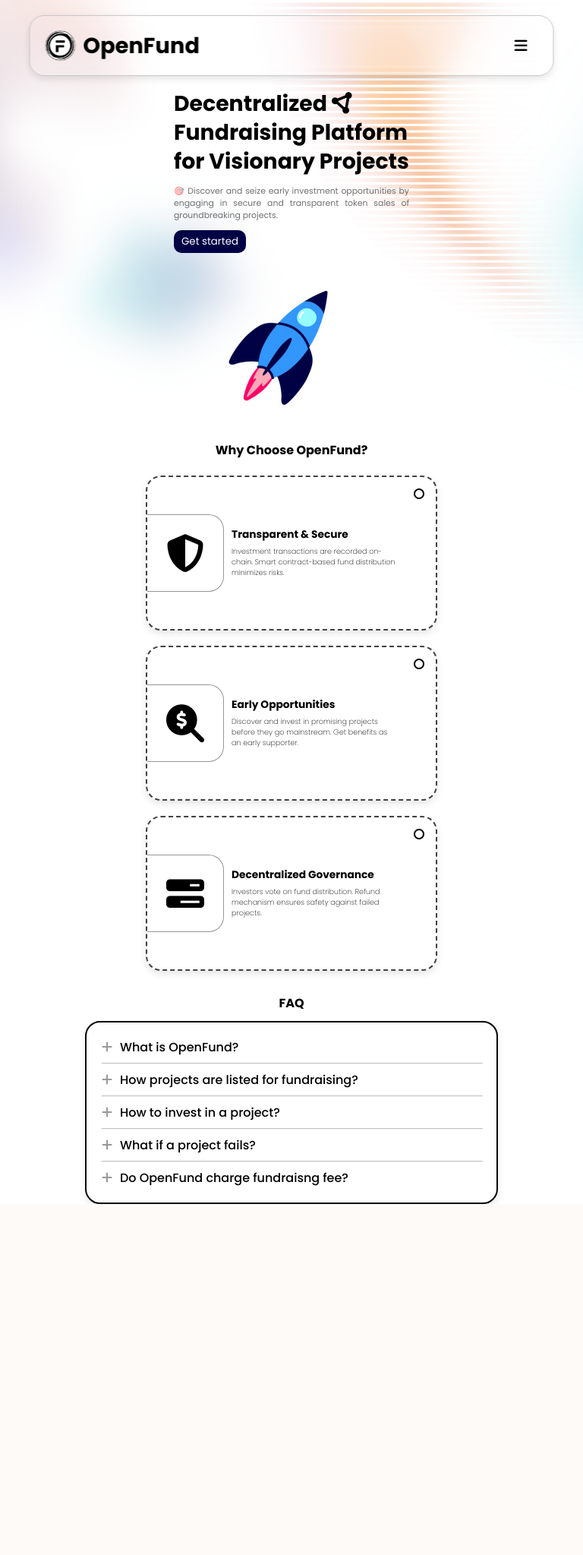
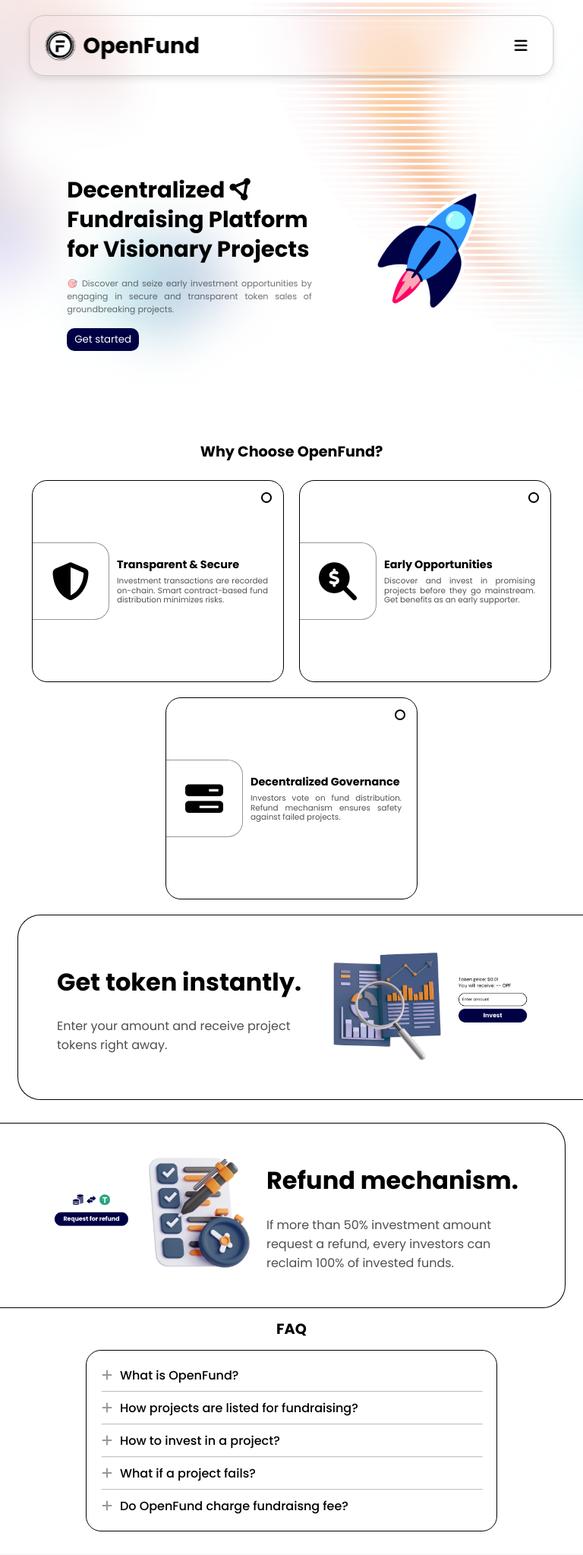
Before and after one commit to trungbq8/openfund, a Flask app: page / in a window 768 px wide. Shown: the top 2047 px of the page at 76% size. Before the commit the page ends 1585 px from the top, so only its background shows below. Run offline with Flask 3, Linux system fonts and the light colour scheme.

Commit message:
update index.html

```diff
--- a/server-config/set-up.txt
+++ b/server-config/set-up.txt
@@ -42,7 +42,7 @@ www -> https://openfund.live
 5432 -> 5432 - 192.168.1.233 (postgreSQL)
 22 -> 22, 192.168.1.233
 222 -> 22, 192.168.1.99
-2222 -> 22 -> 22, 192.168.1.100
+2222 -> 22, 192.168.1.100
 
 # Nginx - certbot
 sudo apt update
@@ -59,3 +59,7 @@ sudo certbot delete --cert-name webhookgithub.mooo.com
 python3 -m venv env
 source env/bin/activate
 deactivate
+
+# Generate ssh key
+ssh-keygen -t rsa -b 4096 -C "email@example.com"
+cat ~/.ssh/id_rsa.pub
--- a/templates/index.html
+++ b/templates/index.html
@@ -209,7 +209,7 @@
       /* hero */
       .hero{
          width: 100%;
-         height: 580px;
+         min-height: 580px;
          background-image: url(/static/app_assets/hero-background.png);
          background-size: cover;
          background-position: center;
@@ -223,26 +223,28 @@
          box-sizing: border-box;
       }
       .hero-text{
-         width: 552px;
+         width: 42vw;
+         min-width: 300px;
          border: 0;
       }
       .hero-text h1{
-         font-size: 3.15rem;
+         font-size: clamp(1.7rem, 3.8vw, 5rem);
          margin-top: 0;
-         margin-bottom: -15px;
+         margin-bottom: -5px;
       }
       .hero-text p{
          color: black;
          opacity: 0.56;
-         margin-top: 30px;
-         font-size: 0.915rem;
+         margin-top: 20px;
+         font-size: clamp(0.7rem, 1.2vw, 2rem);
+         text-align: justify;
       }
       .hero-gif{
-         width: 300px;
-         height: 300px;
+         width: clamp(200px, 20vw, 300px);
          margin-bottom: 40px;
       }
       .get_started{
+         margin-top: 5px;
          padding: 5px 10px;
          border-radius: 10px;
          border: 0;
@@ -258,6 +260,10 @@
          align-items: center;
          position: relative;
       }
+      .description h1{
+         font-size: clamp(1.2rem, 1.8vw, 3rem);
+         margin-top: 0px;
+      }
       .description-boxes{
          margin-top: 10px;
          margin-bottom: 20px;
@@ -271,24 +277,24 @@
       }
       .description-box{
          cursor: pointer;
-         width: 380px;
-         max-width: 380px;
-         height: 200px;
-         border: dashed 2px rgb(65, 65, 65);
+         width: 30vw;
+         min-width: 330px;
+         height: 33vh;
+         border: solid 1px black;
          border-radius: 20px;
          display: flex;
          align-items: center;
-         box-shadow: 0px 4px 10px rgba(0, 0, 0, 0.1);
-
          position: relative;
       }
       .description-box:hover{
          transform: scale(1.05);
       }
       .description-box-icon{
-         font-size: 50px;
-         height: 100px;
-         width: 100px;
+         font-size: clamp(50px, 3vw, 100px);
+         height: 8vw;
+         width: 8vw;
+         min-width: 100px;
+         min-height: 100px;
          border: solid 1px rgb(150, 150, 150);
          border-left: 0;
          border-top-right-radius: 20px;
@@ -301,22 +307,24 @@
       .description-box-text{
          display: flex;
          flex-direction: column;
-         width: 226px;
+         width: clamp(260px, 20vw, 20vw);
          margin-right: 20px;
          height: 100px;
          justify-content: center;
       }
       .description-box-text h1{
-         font-size: 1rem;
+         font-size: clamp(0.9rem, 1.4vw, 1.4vw);
          margin-bottom: 5px;
          margin-top: 0px;
       }
       .description-box-text h2{
          margin-top: 0px;
          margin-bottom: 0;
-         font-size: 0.69rem;
-         font-weight:200;
-
+         font-size: clamp(0.65rem, 1vw, 1vw);
+         font-weight: 400;
+         text-align: justify;
+         opacity: 0.69;
+         line-height: 1.2;
       }
       .circle{
          position: absolute;
@@ -338,84 +346,10 @@
          .nav-bar{
             width: 90%;
          }
-         .hero{
-            gap: 3%;
-            padding: 30px 5% 0 5%;
-         }
-         .hero-gif{
-            width: 230px;
-            height: 230px;
-         }
-         .hero-text{
-            width: 440px;
-         }
-         .hero-text h1{
-            font-size: 2.51rem;
-         }
-         .hero-text p{
-            margin-top: 20px;
-            font-size: 0.74rem;
-            text-align: justify;
-         }
-         .description-box{
-            width: 86%;
-         }
-         .description-box-text{
-            width: 220px;
-         }
-         .description-box-text h1{
-            font-size: 0.86rem;
-            margin-top: 0px;
-         }
-         .description-box-text h2{
-            font-size: 0.6rem;
-         }
       }
       @media (max-width: 768px) {
          .nav-bar{
             width: 90%;
-         }
-         .hero{
-            gap: 20px;
-            padding: 88px 0px 0px 0px;
-            flex-direction: column;
-         }
-         .hero-gif{
-            width: 200px;
-            height: 200px;
-            margin-bottom: 0;
-         }
-         .hero-text h1{
-            font-size: 1.77rem;
-            margin-bottom: -5px;
-         }
-         .hero-text{
-            width: 310px;
-         }
-         .hero-text p{
-            margin-top: 15px;
-            font-size: 0.68rem;
-            text-align: justify;
-         }
-         .description h1{
-            font-size: 1rem;
-            margin-top: 0px;
-         }
-         .description-box{
-            width: 86%;
-         }
-         .description-box-text{
-            width: 220px;
-         }
-         .description-box-text h1{
-            font-size: 0.86rem;
-            margin-top: 0px;
-         }
-         .description-box-text h2{
-            font-size: 0.6rem;
-         }
-         .faq-section h1{
-            font-size: 1rem;
          }
       }
 
@@ -508,9 +442,79 @@
          </div>
       </div>
    </div>
+   <style>
+      .invest-description{
+         display: flex;
+         flex-wrap: wrap;
+         padding: 0 30px;
+         align-items: center;
+         justify-content: center;
+         box-sizing: border-box;
+         border: solid 1px black;
+         border-top-left-radius: 30px;
+         border-bottom-left-radius: 30px;
+         border-right: 0;
+         margin: 0 0 0 3%;
+         margin-bottom: 30px;
+      }
+      .invest-description-text, .refund-description-text{
+         width: 50%;
+         min-width: 260px;
+      }
+      .invest-description-image, .refund-description-image{
+         width: 30%;
+         min-width: 260px;
+         background-color: white;
+         padding: 20px;
+         border-radius: 30px;
+      }
+      .invest-description-image img, .refund-description-image img{
+         width: 100%;
+      }
+      .refund-description{
+         display: flex;
+         flex-wrap: wrap;
+         padding: 0 30px;
+         align-items: center;
+         justify-content: center;
+         box-sizing: border-box;
+         border: solid 1px black;
+         border-top-right-radius: 30px;
+         border-bottom-right-radius: 30px;
+         border-left: 0;
+         margin: 0 3% 0 0;
+      }
+      .invest-description-text p, .refund-description-text p{
+         opacity: 0.69
+      }
+   </style>
+   <div class="invest-description">
+      <div class="invest-description-text">
+         <h1>Get token instantly.</h1>
+         <p>Enter your amount and receive project tokens right away.</p>
+      </div>
+      <div class="invest-description-image">
+         <img src="/static/app_assets/invest.png">
+      </div>
+   </div>
+   <div class="refund-description">
+      <div class="refund-description-image">
+         <img src="/static/app_assets/refund.png">
+      </div>
+      <div class="refund-description-text">
+         <h1>Refund mechanism.</h1>
+         <p>If more than 50% investment amount request a refund, every investors can reclaim 100% of invested funds.</p>
+      </div>
+   </div>
    <div class="faq-section">
       <h1>FAQ</h1>
       <style>
+         .faq-section{
+            margin-bottom: 30px;
+         }
+         .faq-section h1{
+            font-size: clamp(1.2rem, 1.8vw, 3rem);
+         }
          .toggle-faq-icon{
             cursor: pointer;
             opacity: 0.4;
@@ -519,10 +523,9 @@
             display: flex;
             flex-direction: column;
             width: 75%;
-            border: solid 2px black;
+            border: solid 1px black;
             border-radius: 20px;
             padding: 20px;
-            box-shadow: 0px 4px 10px rgba(0, 0, 0, 0.1);
             max-width: 500px;
          }
          .faq-container hr{
```
Also changed, not shown: other parts of templates/index.html (+51 -0 lines), postgre/create_tables.sql (renamed from database/create_tables.sql), static/app_assets/invest.png (added), static/app_assets/refund.png (added), 2 other files.
